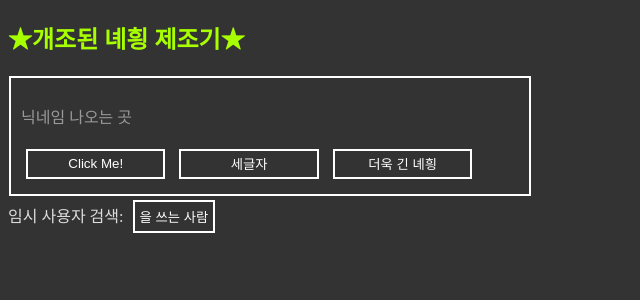
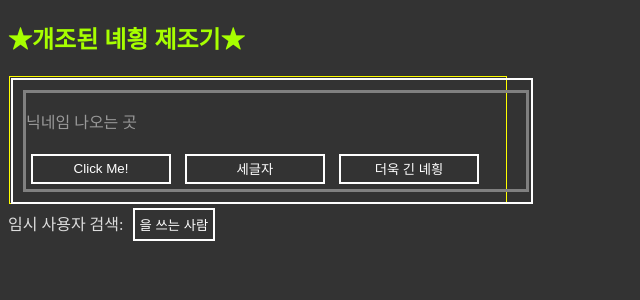
Before and after one commit to com8599/com8599.github.io, a Jekyll site: the page nickname.html, which Jekyll copies as it is, in a window 1280 px wide. Shown: the top 300 px of the page, without its empty margins (0-640 px from the left). Built offline with Jekyll 4.4.1, drawn with Linux system fonts in a browser that asks for light colours.

Commit message:
Update nickname.html

```diff
--- a/nickname.html
+++ b/nickname.html
@@ -4,7 +4,9 @@
   </head><body>
 
 <h2>★개조된 녜힁 제조기★</h2>
+   <div id="main_outer">
 <div id="main">
+   <div id="main_inner">
 <p class="spanName" id="demo">닉네임 나오는 곳</p>
 <script type="text/javascript" src="nick.js">
 </script>
@@ -15,7 +17,7 @@
 
 <button type="button" onclick="document.getElementById('demo').innerHTML = nyehuing(6)"><span>더욱 긴 녜힁</span></button>
   <br>
-   </div>
+   </div></div></div>
 임시 <span class="spanName"></span> 사용자 검색:
   <button type="button" id="btnSearch"><span><b class="spanName" style="color:grey"></b>을 쓰는 사람</span></button>
 </body></html>
```
